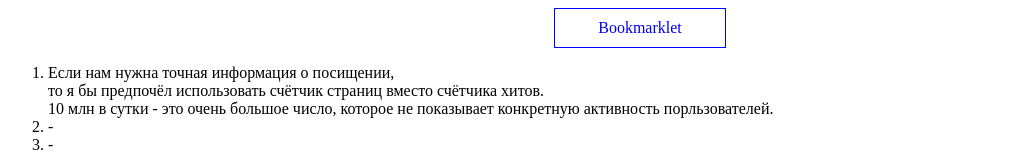
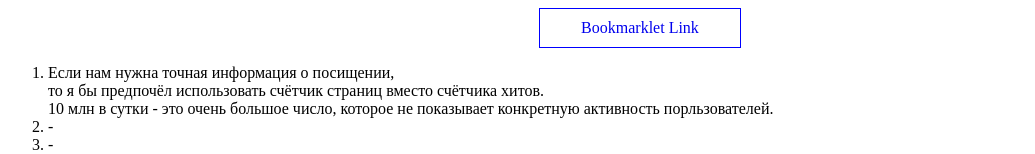
Before and after one commit to AntonKarpeza/AntonKarpeza.github.io, a plain HTML site: page molodost/index.html in a window 1280 px wide. Shown: the top 154 px of the page, without its empty margins (0-1035 px from the left). Drawn offline with Linux system fonts and the light colour scheme.

Commit message:
Changed link

```diff
--- a/molodost/index.html
+++ b/molodost/index.html
@@ -9,7 +9,7 @@
 			text-decoration: none;
 			padding: 10px;
 			border: 1px solid blue;
-			width: 150px;
+			width: 180px;
 			text-align: center;
 			margin: 0 auto;
 		}
@@ -18,7 +18,7 @@
 <body>
 <a href="javascript:(function(){
 	alert('Gold: ' + document.getElementsByClassName('nowrap')[0].innerHTML);
-}())">Bookmarklet</a>
+}())">Bookmarklet Link</a>
 <ol>
 	<li>Если нам нужна точная информация о посищении,<br>
 		то я бы предпочёл использовать счётчик страниц вместо счётчика хитов.
```
